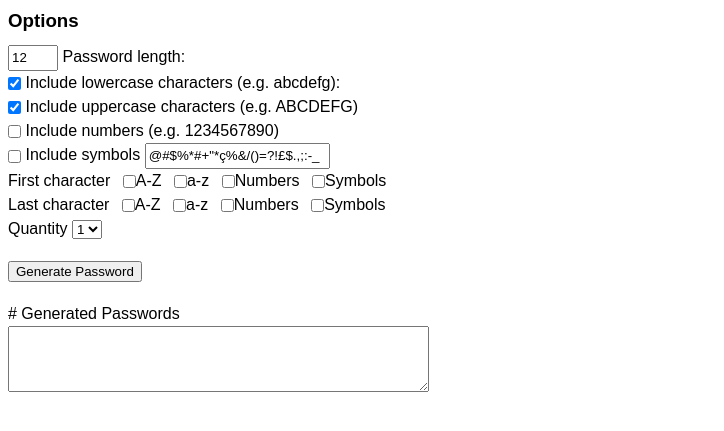
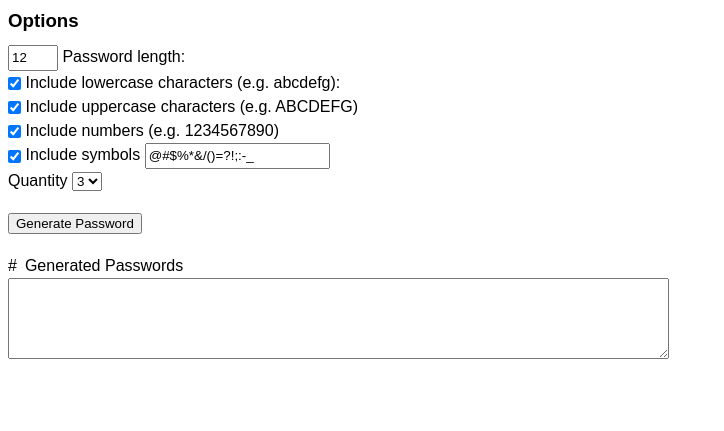
Before and after one commit to didierCH/easy-js-password-generator, a plain HTML site: page index.html in a window 1280 px wide. Shown: the part 95-526 px from the top of the page, without its empty margins (0-724 px from the left). Drawn offline with Linux system fonts and the light colour scheme.

Commit message:
improved usability and outcommented future otpions

```diff
--- a/index.html
+++ b/index.html
@@ -15,28 +15,29 @@
         <div id="createPasswordForm">
             <ul>
                 <li>
-                    <input id="inputPasswordLength" type="number" value="12">
-                    <label>Password length:</label>
+                    <label><input id="inputPasswordLength" type="number" value="12" min="1" max="80">
+                    Password length:</label>
                 </li>
                 <li>
-                    <input id="inputLowerCaseCharacters" type="checkbox" checked>
-                    <label>Include lowercase characters (e.g. abcdefg):</label>
+                    <label><input id="inputLowerCaseCharacters" type="checkbox" checked>
+                    Include lowercase characters (e.g. abcdefg):</label>
                 </li>
                 <li>
-                    <input id="inputUpperCaseCharacters" type="checkbox" checked>
-                    <label>Include uppercase characters (e.g. ABCDEFG)</label>
+                    <label><input id="inputUpperCaseCharacters" type="checkbox" checked>
+                    Include uppercase characters (e.g. ABCDEFG)</label>
                 </li>
                 <li>
-                    <input id="inputNumbers" type="checkbox">
-                    <label>Include numbers (e.g. 1234567890)</label>
+                    <label><input id="inputNumbers" type="checkbox" checked>
+                    Include numbers (e.g. 1234567890)</label>
                 </li>
                 <li>
-                    <input id="inputSymbols" type="checkbox">
-                    <label>Include symbols</label>
-                    <input id="actualSymbols" type="text" value="@#$%*#+&#x22;*&#xE7;%&#x26;/()=?!&#xA3;$.,;:-_">
+                    <label><input id="inputSymbols" type="checkbox" checked>
+                    Include symbols</label>
+                    <input id="actualSymbols" type="text" value="@#$%*&#x26;/()=?!;:-_">
                 </li>
                 <li>
                 </li>
+                <!-- This options want to be implemented
                 <li>
                     <label>First character&ensp;</label>
                     <label><input type="checkbox" name="inputChooseFirstCharacter" value="A-Z">A-Z&ensp;</label>
@@ -51,24 +52,27 @@
                     <label><input type="checkbox" name="inputChooseLastCharacter" value="Numbers">Numbers&ensp;</label>
                     <label><input type="checkbox" name="inputChooseLastCharacter" value="Symbols">Symbols&ensp;</label>
                 </li>
+                -->
                 <li>
                     <label>Quantity</label>
                     <select id="inputQuantity">
                         <option>1</option>
                         <option>2</option>
-                        <option>3</option>
+                        <option selected>3</option>
                         <option>4</option>
                         <option>5</option>
                     </select>
                 </li>
                 <li>
-                    <button id="generatePassword">Generate Password</button>
                 </li>
             </ul>
         </div>
+        <div>
+            <button id="generatePassword">Generate Password</button>
+        </div>
         <div id="output">
-            <p><span id="outputQuantity">#</span> Generated Passwords</p>
-            <textarea id="outputGeneratedPasswords" rows="4" cols="50"></textarea>
+            <p><span id="outputQuantity">#</span>&ensp;Generated Passwords</p>
+            <textarea id="outputGeneratedPasswords" rows="5" cols="80"></textarea>
         </div>
       </div>
 
```
